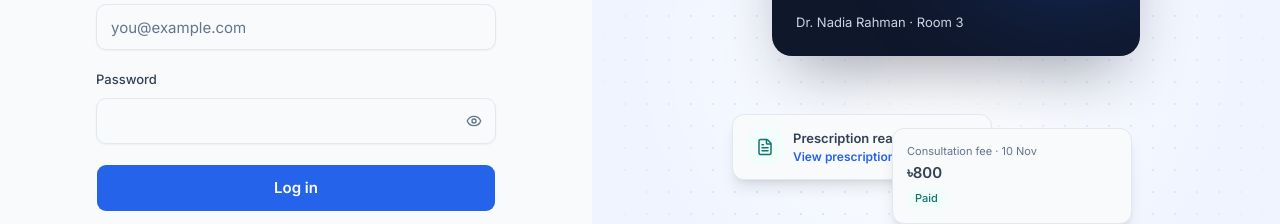
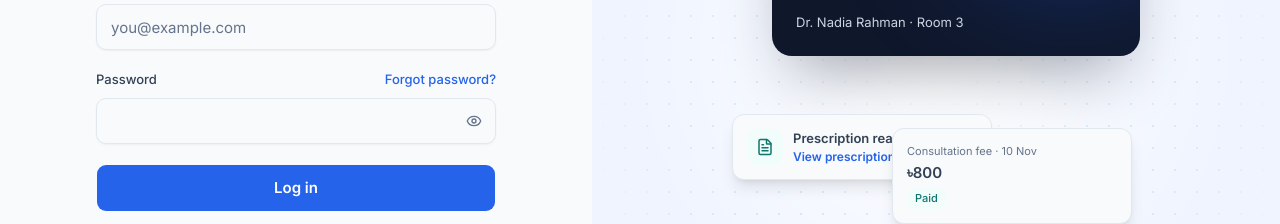
Before and after one commit to arifucoder/clinicos, a Next.js app in the folder apps/web/: page /login in a window 1280 px wide. Shown: the part 325-549 px from the top of the page. Built offline with nearby package versions, Linux system fonts and the light colour scheme.

Commit message:
feat(web): add forgot password link and shared password input to login

```diff
--- a/apps/web/src/components/modules/auth/LoginForm.tsx
+++ b/apps/web/src/components/modules/auth/LoginForm.tsx
@@ -1,13 +1,14 @@
 "use client";
 
 import { loginAction, resendOtpAction } from "@/actions/auth.action";
+import { PasswordInput } from "@/components/shared/PasswordInput";
 import { Button } from "@/components/ui/button";
 import { Input } from "@/components/ui/input";
 import { Label } from "@/components/ui/label";
-import { cn } from "@/lib/utils";
 import { type LoginPayload, loginSchema } from "@/zod/auth.validation";
 import { type AnyFieldMeta, useForm } from "@tanstack/react-form";
-import { Eye, EyeOff, Loader2 } from "lucide-react";
+import { Loader2 } from "lucide-react";
+import Link from "next/link";
 import { useRouter } from "next/navigation";
 import { useState, useTransition } from "react";
 import { toast } from "sonner";
@@ -21,7 +22,6 @@ interface LoginFormProps {
 
 export function LoginForm({ defaultEmail, next }: LoginFormProps) {
 	const router = useRouter();
-	const [showPassword, setShowPassword] = useState(false);
 	const [formError, setFormError] = useState<string | null>(null);
 	const [unverifiedEmail, setUnverifiedEmail] = useState<string | null>(null);
 	const [isSendingCode, startSendingCode] = useTransition();
@@ -139,35 +139,33 @@ export function LoginForm({ defaultEmail, next }: LoginFormProps) {
 					const error = getError(field.state.meta);
 					return (
 						<div className="space-y-2">
+							<div className="flex items-center justify-between">
 								<Label htmlFor={field.name} className="text-[13px]">
 									Password
 								</Label>
-							<div className="relative">
-								<Input
+								<form.Subscribe selector={(state) => state.values.email.trim()}>
+									{(email) => (
+										<Link
+											href={email ? `/forgot-password?email=${encodeURIComponent(email)}` : "/forgot-password"}
+											className="text-[13px] font-medium text-primary underline-offset-4 hover:underline"
+										>
+											Forgot password?
+										</Link>
+									)}
+								</form.Subscribe>
+							</div>
+							<PasswordInput
 								id={field.name}
 								name={field.name}
-									type={showPassword ? "text" : "password"}
 								autoComplete="current-password"
 								autoFocus={!!defaultEmail}
-									className={cn(inputClass, "pr-11")}
+								className={inputClass}
 								value={field.state.value}
 								onBlur={field.handleBlur}
 								onChange={(e) => field.handleChange(e.target.value)}
 								aria-invalid={!!error}
 								aria-describedby={error ? `${field.name}-error` : undefined}
 							/>
-								<Button
-									type="button"
-									variant="ghost"
-									size="icon-sm"
-									className="absolute top-1/2 right-1.5 -translate-y-1/2 text-muted-foreground"
-									onClick={() => setShowPassword((v) => !v)}
-									aria-label={showPassword ? "Hide password" : "Show password"}
-									aria-pressed={showPassword}
-								>
-									{showPassword ? <EyeOff /> : <Eye />}
-								</Button>
-							</div>
 							{error && (
 								<p id={`${field.name}-error`} className="text-sm text-destructive">
 									{error}
```
Lines whose indentation alone changed are shown as unchanged.
